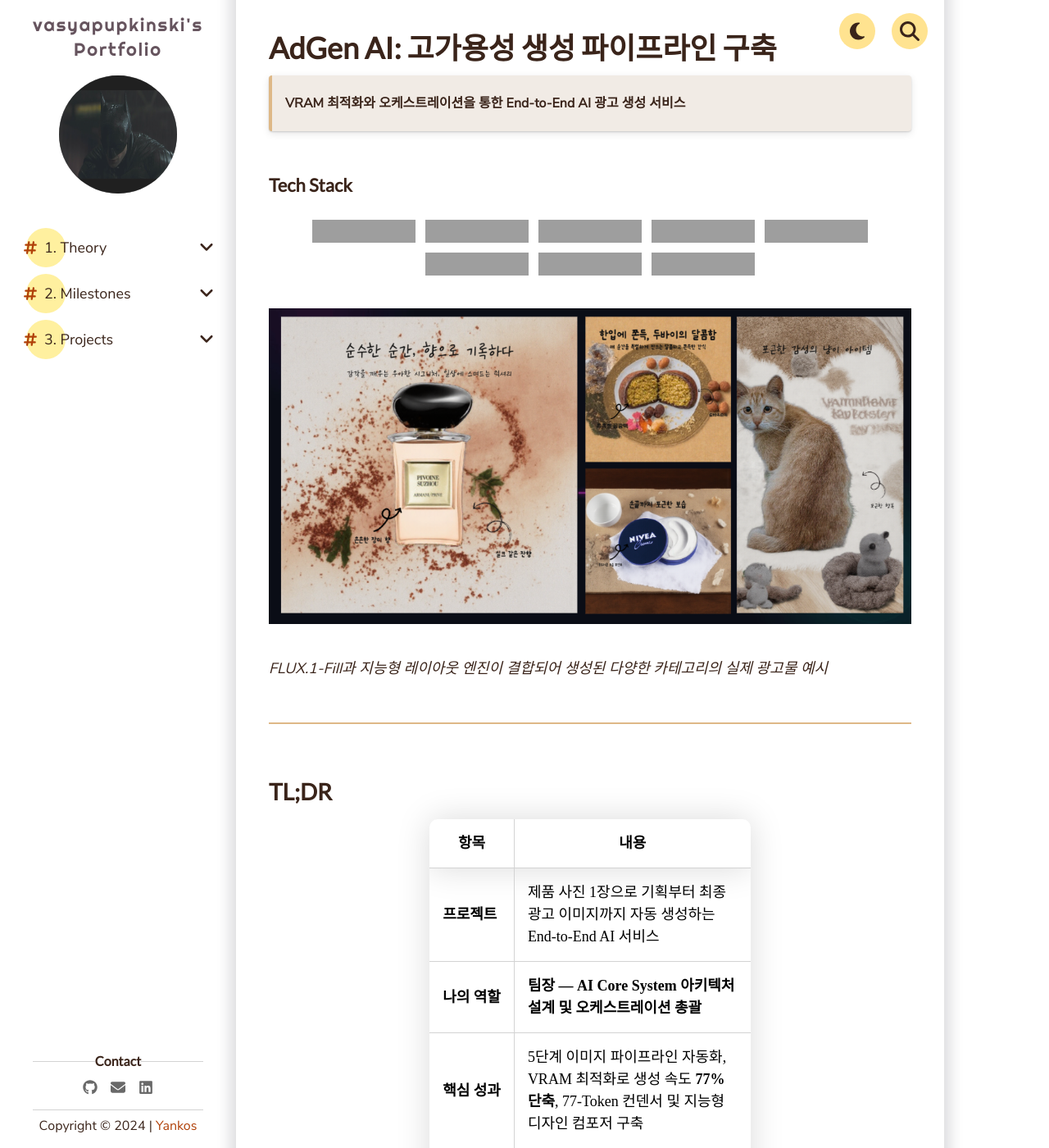
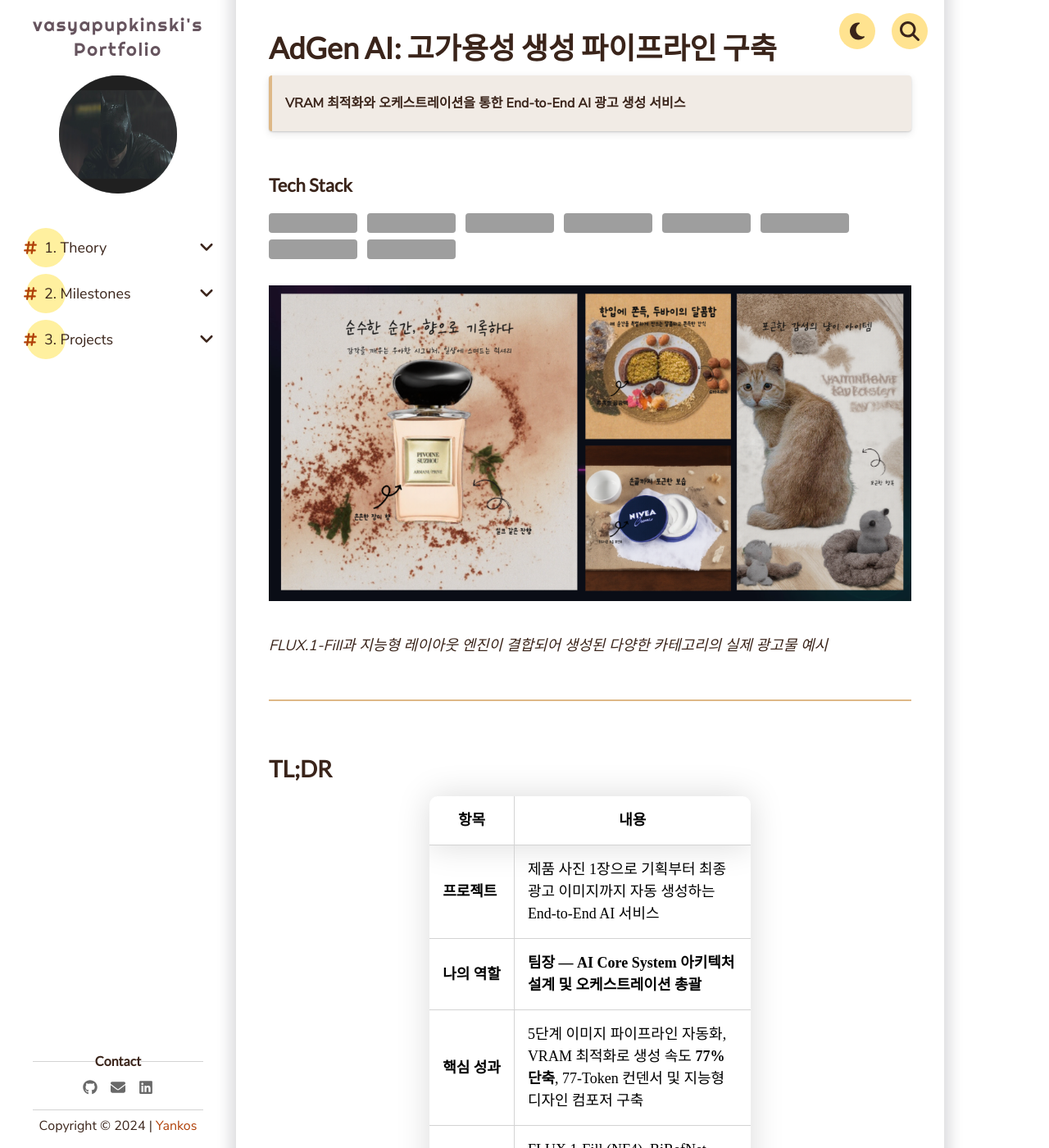
Before and after one commit to vasyapupkinski/vasyapupkinski.github.io, a Jekyll site: the page built from _pages/3. Projects/Team Projects/adgen-ai-ad-generation.md, in a window 1280 px wide and 1400 px high, scrolled down 509 px. Shown: the whole window at 82% size. Built offline with Jekyll 4.4.1, drawn with Linux system fonts in a browser that asks for light colours; comment, search, counter and statistics services are not loaded; grey boxes are pictures that could not be loaded.

Commit message:
UI: revert to professional left-aligned layout for tech badges and restore list structure on home page

```diff
--- a/_sass/post.scss
+++ b/_sass/post.scss
@@ -28,37 +28,34 @@
     margin:auto;
   }
   .skill-list, .tech-badges {
-    display: flex;
-    flex-wrap: wrap;
-    justify-content: center;
-    align-items: center;
-    gap: 12px;
-    margin: 1.5rem auto 2.5rem !important;
-    text-align: center;
-    width: 100%;
+    display: flex !important;
+    flex-wrap: wrap !important;
+    justify-content: flex-start !important;
+    align-items: center !important;
+    gap: 8px 12px !important;
+    margin: 1rem 0 2rem !important;
+    width: 100% !important;
+    text-align: left !important;
 
     p {
       display: flex !important;
       flex-wrap: wrap !important;
-      justify-content: center !important;
+      justify-content: flex-start !important;
       align-items: center !important;
-      gap: 12px !important;
+      gap: 8px 12px !important;
       margin: 0 !important;
+      padding: 0 !important;
       width: 100% !important;
-      text-align: center !important;
+      text-align: left !important;
     }
 
     img {
       display: inline-block !important;
       width: auto !important;
-      height: 28px !important;
+      height: 24px !important;
       margin: 0 !important;
       vertical-align: middle !important;
-      transition: transform 0.2s ease-in-out;
-
-      &:hover {
-        transform: scale(1.05);
-      }
+      border-radius: 4px !important;
     }
   }
   .img-xs { width:12.5% !important; }
```
Also changed, not shown: index.md (+10 -14 lines).
